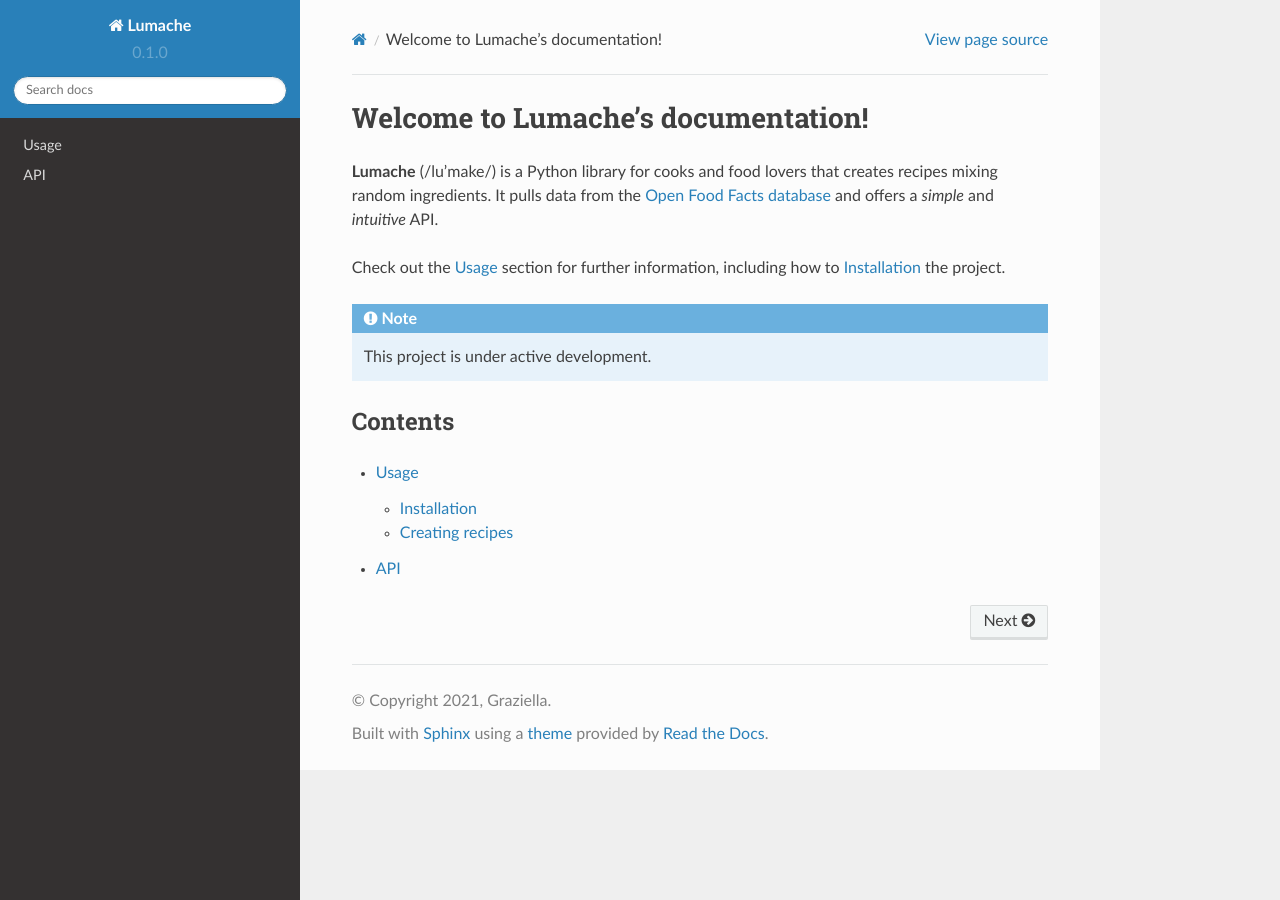
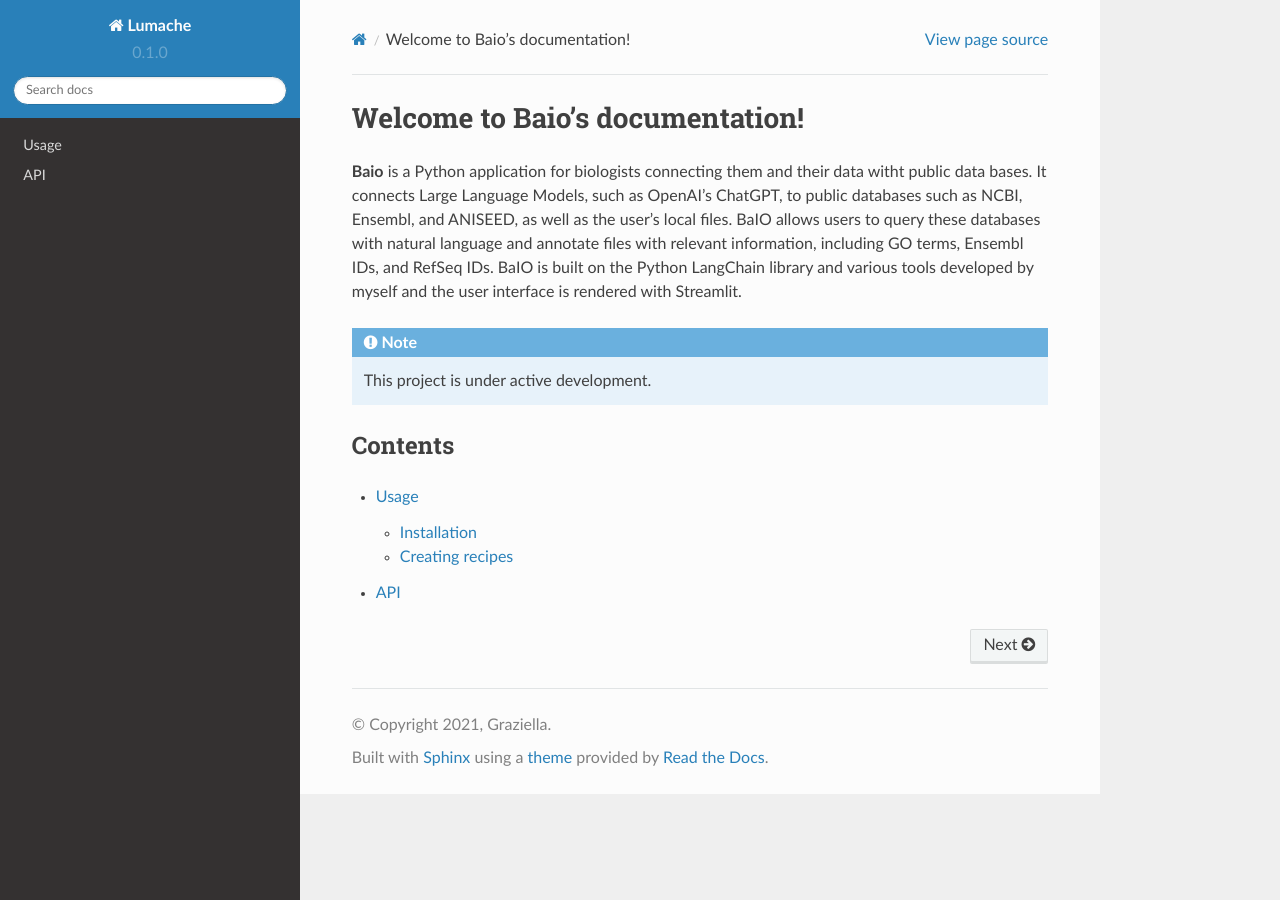
Before and after one commit to noahbruderer/tut, a Sphinx documentation site: the page built from docs/source/index.rst, in a window 1280 px wide. Built offline with Sphinx 7.4.7 and the Read the Docs theme 2.0.0, drawn with Linux system fonts in a browser that asks for light colours.

Commit message:
Update index.rst

```diff
--- a/docs/source/index.rst
+++ b/docs/source/index.rst
@@ -1,13 +1,9 @@
-Welcome to Lumache's documentation!
+Welcome to Baio's documentation!
 ===================================
 
-**Lumache** (/lu'make/) is a Python library for cooks and food lovers
-that creates recipes mixing random ingredients.
-It pulls data from the `Open Food Facts database <https://world.openfoodfacts.org/>`_
-and offers a *simple* and *intuitive* API.
-
-Check out the :doc:`usage` section for further information, including
-how to :ref:`installation` the project.
+**Baio** is a Python application for biologists connecting them and their data witht public data bases.
+It connects Large Language Models, such as OpenAI's ChatGPT, to public databases such as NCBI, Ensembl, and ANISEED, as well as the user's local files.
+BaIO allows users to query these databases with natural language and annotate files with relevant information, including GO terms, Ensembl IDs, and RefSeq IDs. BaIO is built on the Python LangChain library and various tools developed by myself and the user interface is rendered with Streamlit.
 
 .. note::
 
```
